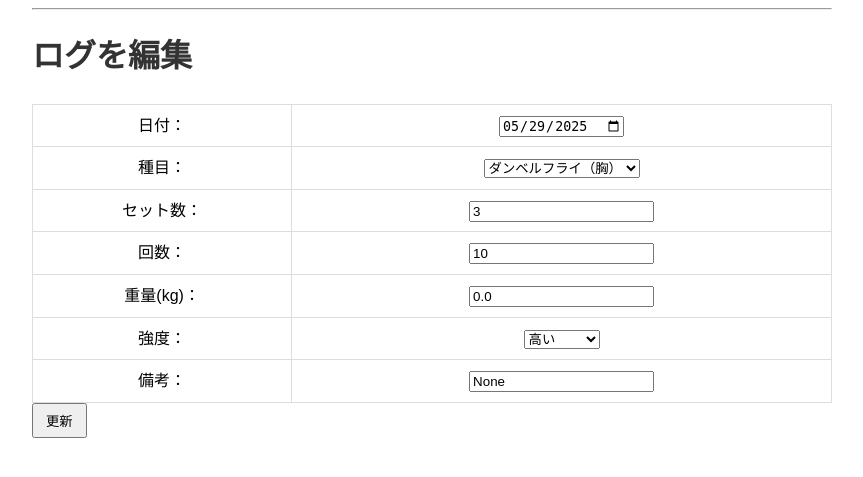
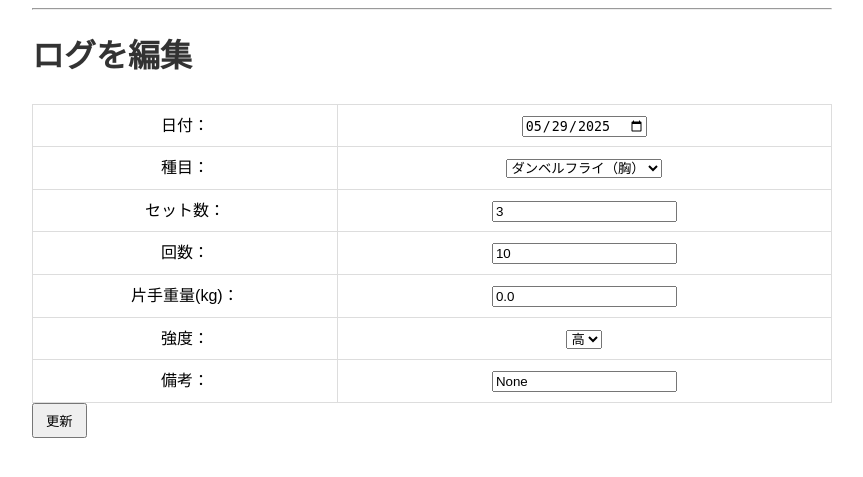
Before and after one commit to CapybaraWhiskers/masule-app, a Flask app: page /edit_workout/1 in a window 1280 px wide. Shown: the part 46-523 px from the top of the page, without its empty margins (208-1071 px from the left). Run offline with Flask 3, Linux system fonts and the light colour scheme; data comes from the database, SQL or seed files in the repository.

Commit message:
Update edit_workout.html
発表時ファイル

```diff
--- a/templates/edit_workout.html
+++ b/templates/edit_workout.html
@@ -15,7 +15,8 @@
         <!-- 種目を選択 -->
         <select name="exercise_id">
           {% for e in exercises %}
-            <option value="{{ e.id }}" {% if e.id == workout.exercise_id %}selected{% endif %}>{{ e.name }}（{{ e.muscle_group }}）</option>
+          <option value="{{ e.id }}" {% if e.id==workout.exercise_id %}selected{% endif %}>{{ e.name }}（{{
+            e.muscle_group }}）</option>
           {% endfor %}
         </select>
       </td>
@@ -29,16 +30,16 @@
       <td><input type="number" name="reps" value="{{ workout.reps }}" required></td>
     </tr>
     <tr>
-      <td>重量(kg)：</td>
-      <td><input type="number" name="weight" step="0.1" value="{{ workout.weight }}" required></td>
+      <td>片手重量(kg)：</td>
+      <td><input type="number" name="weight" step="0.5" value="{{ workout.weight }}" required></td>
     </tr>
     <tr>
       <td>強度：</td>
       <td>
         <select name="intensity">
-          <option value="高い" {% if workout.intensity == '高い' %}selected{% endif %}>高い</option>
-          <option value="心地よい" {% if workout.intensity == '心地よい' %}selected{% endif %}>心地よい</option>
-          <option value="低" {% if workout.intensity == '低' %}selected{% endif %}>低</option>
+          <option value="高" {% if workout.intensity=='高' %}selected{% endif %}>高</option>
+          <option value="良" {% if workout.intensity=='良' %}selected{% endif %}>良</option>
+          <option value="低" {% if workout.intensity=='低' %}selected{% endif %}>低</option>
         </select>
       </td>
     </tr>
```
